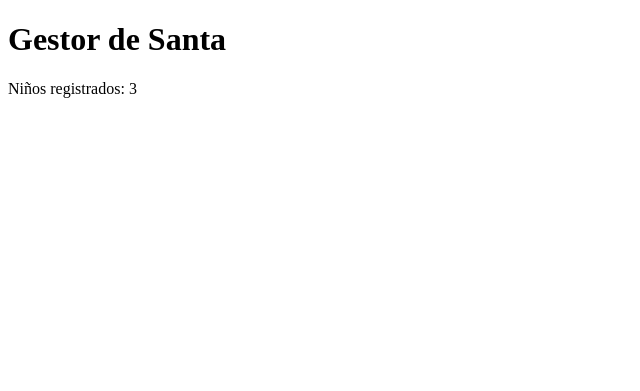
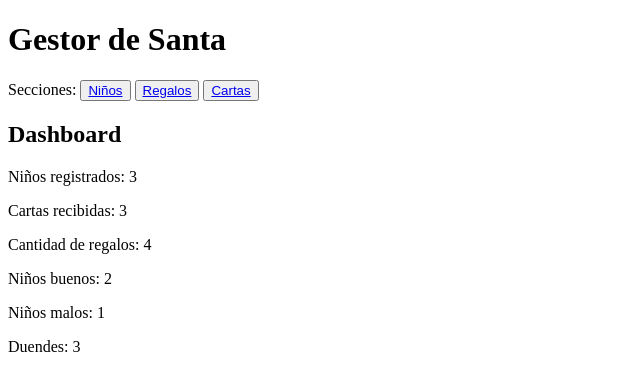
Before and after one commit to ImLuisAlvarado/santa, a Flask app: page / in a window 1280 px wide. Shown: the top 391 px of the page, without its empty margins (0-640 px from the left). Run offline with Flask 3, Linux system fonts and the light colour scheme; data comes from the database, SQL or seed files in the repository.

Commit message:
Se agregaron consultas inciales a la Base de datos con contadores rapidos

```diff
--- a/templates/index.html
+++ b/templates/index.html
@@ -7,6 +7,23 @@
 </head>
 <body>
     <h1>Gestor de Santa</h1>
-    <p>Niños registrados: {{ ninos|length }}</p>
+    <section>
+        Secciones:
+        <button><a href="/ninos">Niños</a></button>
+        <button><a href="/regalos">Regalos</a></button>
+        <button><a href="/cartas">Cartas</a></button>
+
+
+    </section>
+    <h2>Dashboard</h2>
+
+  <p>Niños registrados: {{ ninos|length }}</p>
+  <p>Cartas recibidas: {{ cartas|length }}</p>
+  <p>Cantidad de regalos: {{ regalos|length }}</p>
+
+  <p>Niños buenos: {{ ninos | selectattr('lista', 'equalto', 'lista_buena') | list | length }}</p>
+  <p>Niños malos: {{ ninos | selectattr('lista', 'equalto', 'lista_mala') | list | length }}</p>
+
+  <p>Duendes: {{ duendes|length }}</p>
 </body>
 </html>
```
